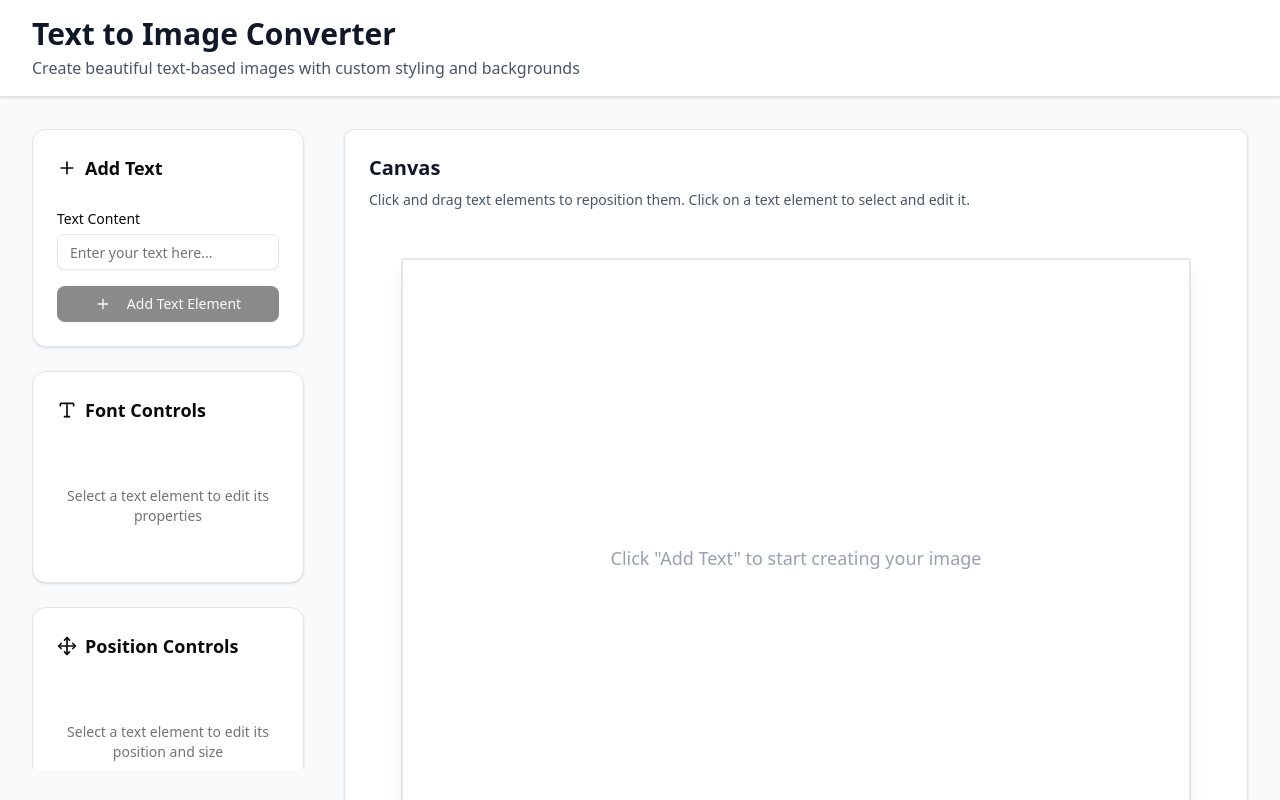
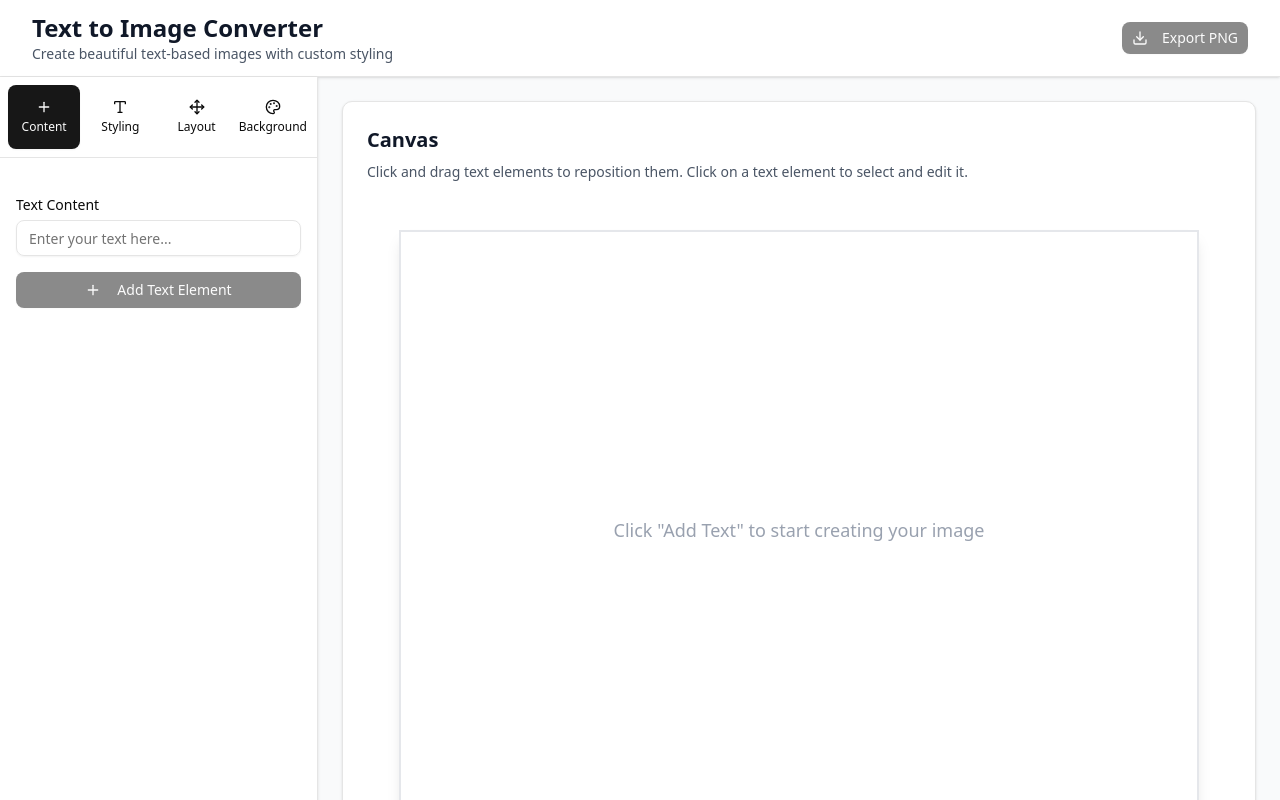
Before and after one commit to Kawixh/txt2img, a Next.js app: page / in a window 1280 px wide. Shown: the top 800 px of the page. Built offline with nearby package versions, Linux system fonts and the light colour scheme.

Commit message:
fix layout

```diff
--- a/src/app/page.tsx
+++ b/src/app/page.tsx
@@ -1,44 +1,40 @@
-import { BackgroundControls } from '@/components/BackgroundControls';
-import { ExportControls } from '@/components/ExportControls';
-import { FontControls } from '@/components/FontControls';
-import { PositionControls } from '@/components/PositionControls';
 import { TextCanvas } from '@/components/TextCanvas';
-import { TextInput } from '@/components/TextInput';
+import { ControlTabs } from '@/components/ControlTabs';
+import { ExportButton } from '@/components/ExportButton';
 import { AppProvider } from '@/contexts/AppContext';
 
 export default function Home() {
   return (
     <AppProvider>
-      <div className="min-h-screen bg-gray-50">
-        {/* Header */}
+      <div className="min-h-screen bg-gray-50 flex flex-col">
+        {/* Top Navigation Bar */}
         <header className="border-b bg-white shadow-sm">
-          <div className="mx-auto max-w-7xl px-4 py-4 sm:px-6 lg:px-8">
-            <h1 className="text-3xl font-bold text-gray-900">
+          <div className="mx-auto max-w-7xl px-4 py-3 sm:px-6 lg:px-8">
+            <div className="flex items-center justify-between">
+              <div>
+                <h1 className="text-2xl font-bold text-gray-900">
                   Text to Image Converter
                 </h1>
-            <p className="mt-1 text-gray-600">
-              Create beautiful text-based images with custom styling and
-              backgrounds
+                <p className="text-sm text-gray-600">
+                  Create beautiful text-based images with custom styling
                 </p>
+              </div>
+              <div className="flex items-center gap-4">
+                <ExportButton />
+              </div>
+            </div>
           </div>
         </header>
 
-        <div className="mx-auto max-w-7xl px-4 py-8 sm:px-6 lg:px-8">
-          <div className="grid grid-cols-1 gap-8 lg:grid-cols-4">
+        <div className="flex-1 flex">
           {/* Controls Panel */}
-            <div className="lg:col-span-1">
-              <div className="sticky top-24 max-h-[calc(100vh-10rem)] space-y-6 overflow-y-auto pr-2">
-                <TextInput />
-                <FontControls />
-                <PositionControls />
-                <BackgroundControls />
-                <ExportControls />
-              </div>
+          <div className="w-80 border-r bg-white shadow-sm">
+            <ControlTabs />
           </div>
 
           {/* Canvas Area */}
-            <div className="lg:col-span-3">
-              <div className="rounded-lg border bg-white p-6 shadow-sm">
+          <div className="flex-1 p-6">
+            <div className="h-full rounded-lg border bg-white p-6 shadow-sm">
               <div className="mb-4">
                 <h2 className="mb-2 text-xl font-semibold text-gray-900">
                   Canvas
@@ -52,12 +48,11 @@ export default function Home() {
             </div>
           </div>
         </div>
-        </div>
 
         {/* Footer */}
-        <footer className="mt-16 border-t bg-white py-8">
+        <footer className="border-t bg-white py-4">
           <div className="mx-auto max-w-7xl px-4 text-center text-gray-600 sm:px-6 lg:px-8">
-            <p>Built with Next.js, React, and Tailwind CSS</p>
+            <p className="text-sm">Built with Next.js, React, and Tailwind CSS</p>
           </div>
         </footer>
       </div>
--- /dev/null
+++ b/src/components/ControlTabs.tsx
@@ -0,0 +1,79 @@
+'use client';
+
+import { useState } from 'react';
+import { Button } from '@/components/ui/button';
+import { Card, CardContent } from '@/components/ui/card';
+import { Plus, Type, Move, Palette } from 'lucide-react';
+import { TextInput } from './TextInput';
+import { FontControls } from './FontControls';
+import { PositionControls } from './PositionControls';
+import { BackgroundControls } from './BackgroundControls';
+
+type TabId = 'content' | 'styling' | 'layout' | 'background';
+
+interface Tab {
+  id: TabId;
+  label: string;
+  icon: React.ReactNode;
+  component: React.ReactNode;
+}
+
+export function ControlTabs() {
+  const [activeTab, setActiveTab] = useState<TabId>('content');
+
+  const tabs: Tab[] = [
+    {
+      id: 'content',
+      label: 'Content',
+      icon: <Plus size={16} />,
+      component: <TextInput />,
+    },
+    {
+      id: 'styling',
+      label: 'Styling',
+      icon: <Type size={16} />,
+      component: <FontControls />,
+    },
+    {
+      id: 'layout',
+      label: 'Layout',
+      icon: <Move size={16} />,
+      component: <PositionControls />,
+    },
+    {
+      id: 'background',
+      label: 'Background',
+      icon: <Palette size={16} />,
+      component: <BackgroundControls />,
+    },
+  ];
+
+  return (
+    <div className="flex h-full flex-col">
+      {/* Tab Navigation */}
+      <div className="grid grid-cols-4 gap-1 border-b bg-white p-2">
+        {tabs.map((tab) => (
+          <Button
+            key={tab.id}
+            variant={activeTab === tab.id ? 'default' : 'ghost'}
+            size="sm"
+            onClick={() => setActiveTab(tab.id)}
+            className="flex flex-col gap-1 h-16 text-xs"
+          >
+            {tab.icon}
+            <span className="hidden sm:block">{tab.label}</span>
+          </Button>
+        ))}
+      </div>
+
+      {/* Tab Content */}
+      <div className="flex-1 p-4 overflow-y-auto max-h-[calc(100vh-12rem)]">
+        <Card className="border-0 shadow-none">
+          <CardContent className="p-0">
+            {tabs.find((tab) => tab.id === activeTab)?.component}
+          </CardContent>
+        </Card>
+      </div>
+    </div>
+  );
+}
--- /dev/null
+++ b/src/components/ExportButton.tsx
@@ -0,0 +1,127 @@
+'use client';
+
+import { Button } from '@/components/ui/button';
+import { useApp } from '@/contexts/AppContext';
+import { toPng } from 'html-to-image';
+import { AlertCircle, CheckCircle, Download, Loader2 } from 'lucide-react';
+
+export function ExportButton() {
+  const { state, setExportStatus, setError } = useApp();
+
+  const handleExport = async () => {
+    try {
+      setExportStatus('loading');
+      setError(null);
+
+      const canvas = document.getElementById('text-canvas');
+      if (!canvas) {
+        throw new Error('Canvas element not found');
+      }
+
+      await new Promise((resolve) => setTimeout(resolve, 100));
+
+      const dataUrl = await toPng(canvas, {
+        backgroundColor: undefined,
+        width: state.canvasSettings.width,
+        height: state.canvasSettings.height,
+        pixelRatio: 2,
+        cacheBust: true,
+        quality: 1.0,
+        preferredFontFormat: 'woff2',
+        skipAutoScale: false,
+        includeQueryParams: false,
+        style: {
+          width: `${state.canvasSettings.width}px`,
+          height: `${state.canvasSettings.height}px`,
+          transform: 'translateZ(0)',
+        },
+        filter: (node) => {
+          if (node.classList?.contains('ignore-export')) {
+            return false;
+          }
+          const tagName = node.tagName?.toLowerCase();
+          if (['script', 'noscript', 'meta', 'title'].includes(tagName)) {
+            return false;
+          }
+          return true;
+        },
+      });
+
+      const link = document.createElement('a');
+      link.download = `text-image-${Date.now()}.png`;
+      link.href = dataUrl;
+      document.body.appendChild(link);
+      link.click();
+      document.body.removeChild(link);
+
+      setExportStatus('success');
+      setTimeout(() => setExportStatus('idle'), 3000);
+    } catch (error) {
+      console.error('Export failed:', error);
+      setError(error instanceof Error ? error.message : 'Export failed');
+      setExportStatus('error');
+      setTimeout(() => {
+        setExportStatus('idle');
+        setError(null);
+      }, 5000);
+    }
+  };
+
+  const getButtonContent = () => {
+    switch (state.exportStatus) {
+      case 'loading':
+        return (
+          <>
+            <Loader2 size={16} className="mr-2 animate-spin" />
+            Exporting...
+          </>
+        );
+      case 'success':
+        return (
+          <>
+            <CheckCircle size={16} className="mr-2" />
+            Exported!
+          </>
+        );
+      case 'error':
+        return (
+          <>
+            <AlertCircle size={16} className="mr-2" />
+            Export Failed
+          </>
+        );
+      default:
+        return (
+          <>
+            <Download size={16} className="mr-2" />
+            Export PNG
+          </>
+        );
+    }
+  };
+
+  const getButtonVariant = () => {
+    switch (state.exportStatus) {
+      case 'success':
+        return 'default';
+      case 'error':
+        return 'destructive';
+      default:
+        return 'default';
+    }
+  };
+
+  const isDisabled =
+    state.exportStatus === 'loading' || state.textElements.length === 0;
+
+  return (
+    <Button
+      onClick={handleExport}
+      disabled={isDisabled}
+      variant={getButtonVariant()}
+      size="sm"
+    >
+      {getButtonContent()}
+    </Button>
+  );
+}
--- a/src/components/FontControls.tsx
+++ b/src/components/FontControls.tsx
@@ -6,7 +6,6 @@ import { Button } from '@/components/ui/button';
 import { Input } from '@/components/ui/input';
 import { Label } from '@/components/ui/label';
 import { Slider } from '@/components/ui/slider';
-import { Card, CardContent, CardHeader, CardTitle } from '@/components/ui/card';
 import {
   Select,
   SelectContent,
@@ -47,19 +46,9 @@ export function FontControls() {
 
   if (!selectedElement) {
     return (
-      <Card>
-        <CardHeader>
-          <CardTitle className="flex items-center gap-2 text-lg">
-            <Type size={20} />
-            Font Controls
-          </CardTitle>
-        </CardHeader>
-        <CardContent>
       <div className="text-muted-foreground py-8 text-center text-sm">
         Select a text element to edit its properties
       </div>
-        </CardContent>
-      </Card>
     );
   }
 
@@ -68,14 +57,7 @@ export function FontControls() {
   };
 
   return (
-    <Card>
-      <CardHeader>
-        <CardTitle className="flex items-center gap-2 text-lg">
-          <Type size={20} />
-          Font Controls
-        </CardTitle>
-      </CardHeader>
-      <CardContent className="space-y-6">
+    <div className="space-y-6">
       {/* Font Family */}
       <div className="space-y-2">
         <Label>Font Family</Label>
@@ -225,7 +207,6 @@ export function FontControls() {
           />
         </div>
       </div>
-      </CardContent>
-    </Card>
+    </div>
   );
 }
--- a/src/components/PositionControls.tsx
+++ b/src/components/PositionControls.tsx
@@ -6,7 +6,6 @@ import { Button } from '@/components/ui/button';
 import { Input } from '@/components/ui/input';
 import { Label } from '@/components/ui/label';
 import { Slider } from '@/components/ui/slider';
-import { Card, CardContent, CardHeader, CardTitle } from '@/components/ui/card';
 import { Move, ToggleLeft, ToggleRight } from 'lucide-react';
 import { PositionPreset } from '@/types';
 import { getPresetGrid } from '@/lib/positioning';
@@ -20,19 +19,9 @@ export function PositionControls() {
 
   if (!selectedElement) {
     return (
-      <Card>
-        <CardHeader>
-          <CardTitle className="flex items-center gap-2 text-lg">
-            <Move size={20} />
-            Position Controls
-          </CardTitle>
-        </CardHeader>
-        <CardContent>
-          <div className="text-muted-foreground py-8 text-center text-sm">
-            Select a text element to edit its position and size
-          </div>
-        </CardContent>
-      </Card>
+      <div className="text-muted-foreground py-8 text-center text-sm">
+        Select a text element to edit its position and size
+      </div>
     );
   }
 
@@ -52,14 +41,7 @@ export function PositionControls() {
   };
 
   return (
-    <Card>
-      <CardHeader>
-        <CardTitle className="flex items-center gap-2 text-lg">
-          <Move size={20} />
-          Position Controls
-        </CardTitle>
-      </CardHeader>
-      <CardContent className="space-y-6">
+    <div className="space-y-6">
         {/* Text Box Width */}
         <div className="space-y-2">
           <div className="flex items-center justify-between">
@@ -278,7 +260,6 @@ export function PositionControls() {
             </div>
           </div>
         )}
-      </CardContent>
-    </Card>
+    </div>
   );
 }
--- a/src/components/TextInput.tsx
+++ b/src/components/TextInput.tsx
@@ -1,7 +1,6 @@
 'use client';
 
 import { Button } from '@/components/ui/button';
-import { Card, CardContent, CardHeader, CardTitle } from '@/components/ui/card';
 import { Input } from '@/components/ui/input';
 import { Label } from '@/components/ui/label';
 import { useApp } from '@/contexts/AppContext';
@@ -26,14 +25,7 @@ export function TextInput() {
   };
 
   return (
-    <Card>
-      <CardHeader>
-        <CardTitle className="flex items-center gap-2 text-lg">
-          <Plus size={20} />
-          Add Text
-        </CardTitle>
-      </CardHeader>
-      <CardContent className="space-y-4">
+    <div className="space-y-4">
       <div className="space-y-2">
         <Label htmlFor="text-input">Text Content</Label>
         <Input
@@ -59,7 +51,6 @@ export function TextInput() {
           {state.textElements.length} text element(s) on canvas
         </div>
       )}
-      </CardContent>
-    </Card>
+    </div>
   );
 }
```
Also changed, not shown: src/components/BackgroundControls.tsx (+2 -11 lines). Lines whose indentation alone changed are shown as unchanged.
